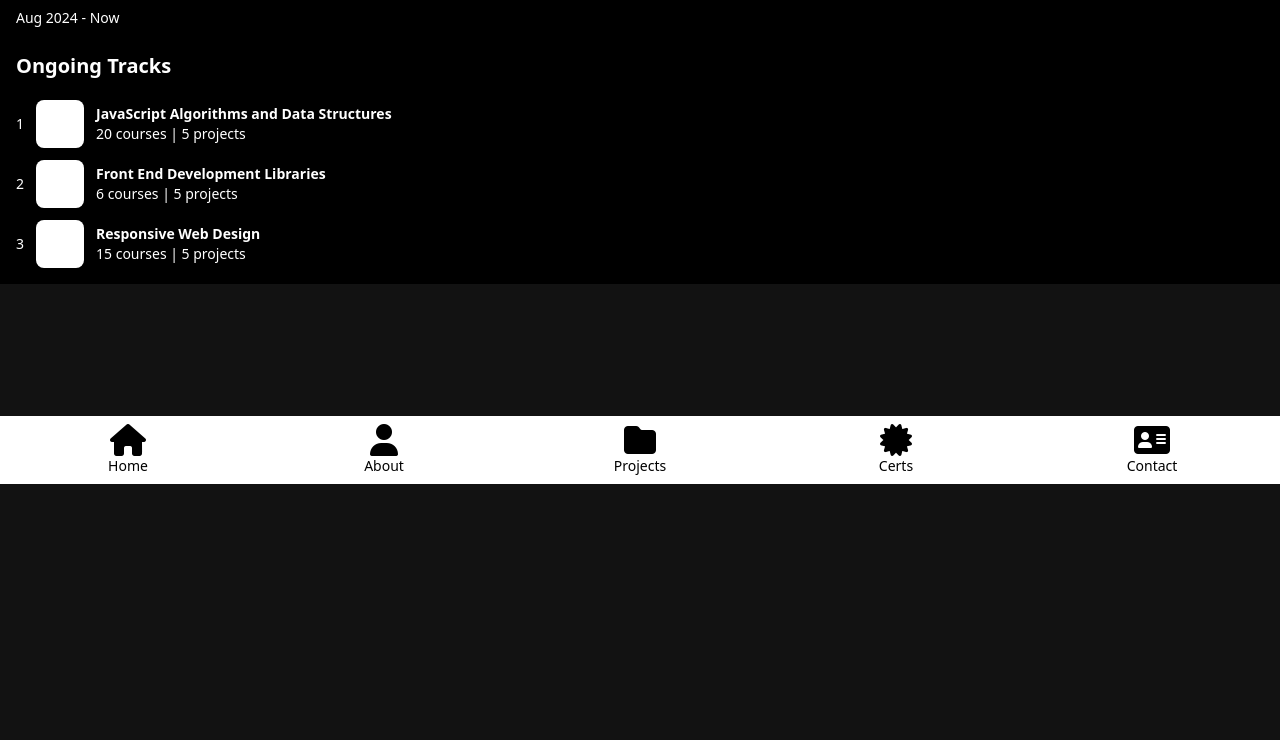
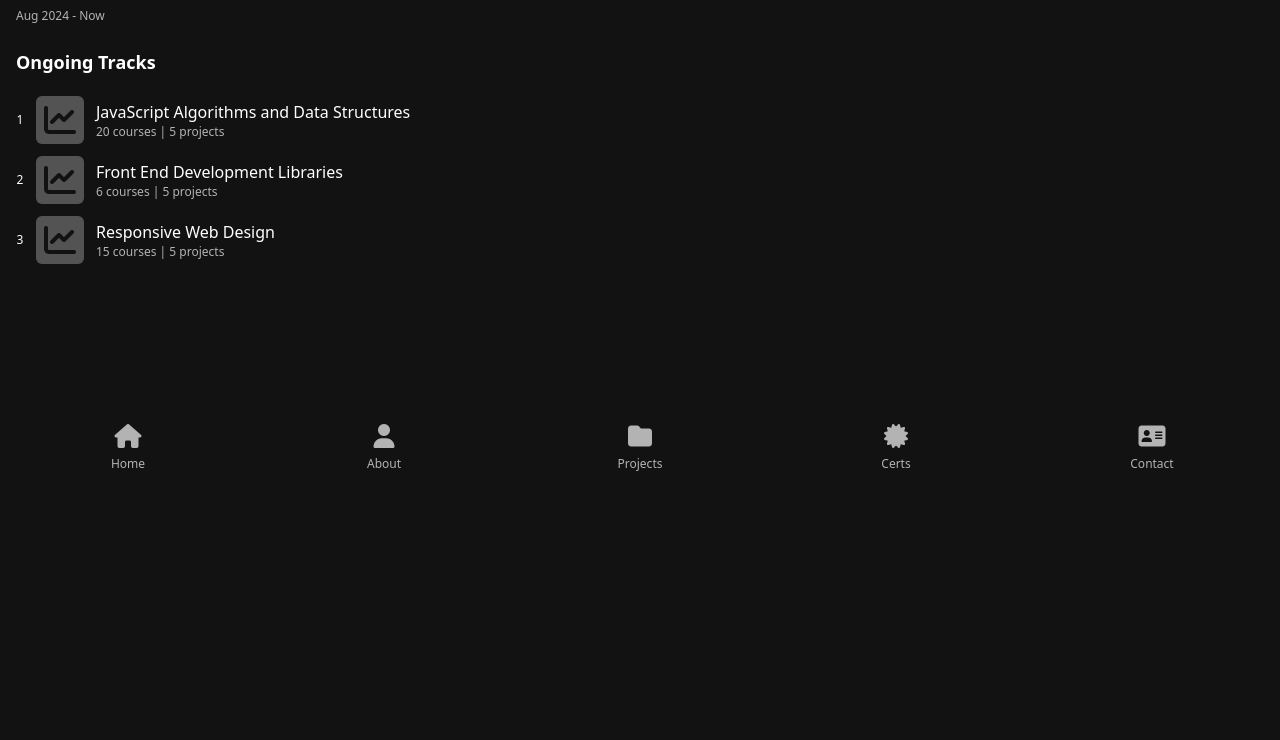
Before and after one commit to mars-rei/spotifyThemedPortfolio, a website: page src/education-5-freecodecamp.html in a window 1280 px wide. Shown: the part 316-1056 px from the top of the page. Drawn offline with nearby package versions, Linux system fonts and the light colour scheme.

Commit message:
finished styling fcc

```diff
--- a/src/education-5-freecodecamp.html
+++ b/src/education-5-freecodecamp.html
@@ -5,17 +5,18 @@
   <meta charset="UTF-8">
   <meta name="viewport" content="width=device-width, initial-scale=1.0">
   <link href="./output.css" rel="stylesheet">
+  <script src="https://code.jquery.com/jquery-3.6.0.min.js"></script>
   <link rel="stylesheet" href="https://cdnjs.cloudflare.com/ajax/libs/font-awesome/6.4.0/css/all.min.css">
 </head>
 
-<body class="bg-black scrollbar-hide">
+<body class="scrollbar-hide">
 
-    <div class="relative">
+    <div class="relative text-white">
         <div class="fixed top-0 left-0 right-0 z-0">
             <!-- <img src="" class="w-full aspect-square object-cover"> -->
             <div class="absolute bottom-0 left-0 right-0 h-1/3 bg-gradient-to-t from-black/70 to-transparent"></div>
 
-            <div class="absolute inset-0 bg-black opacity-0" id="image-overlay"></div>
+            <div class="absolute inset-0 bg-[#121212] opacity-0" id="image-overlay"></div>
             <script>
                 window.addEventListener('scroll', () => {
                 const scrollY = window.scrollY;
@@ -29,57 +30,57 @@
 
         <div class="relative z-10 min-h-screen mt-64 pb-16">
             <div class="px-4">
-                <h1 class="text-4xl font-bold text-white">freeCodeCamp</h1>
+                <h1 class="text-4xl font-bold">freeCodeCamp</h1>
             </div>
 
-            <div class="mt-3 p-4 text-white bg-black">
-                <p class="text-sm">Aug 2024 - Now</p>
+            <div class="mt-3 p-4 bg-[#121212]">
+                <p class="text-xs text-faded">Aug 2024 - Now</p>
 
                 <div>
-                    <div class="mt-4 py-2 font-bold text-xl">Ongoing Tracks</div>
+                    <div class="mt-4 py-2 text-lg font-bold">Ongoing Tracks</div>
 
-                    <div class="flex flex-row gap-3 mt-3 text-sm items-center">
-                        <div class="flex items-center justify-center w-2">
+                    <div class="flex flex-row gap-3 mt-3 items-center">
+                        <div class="flex items-center justify-center w-2 font-normal text-xs">
                             1
                         </div>
 
-                        <div class="bg-white aspect-square rounded-lg w-12 h-12 flex justify-center items-center">
-
+                        <div class="bg-[#535353] aspect-square rounded-md w-12 h-12 flex justify-center items-center">
+                            <span class="fa fa-chart-line fa-2x text-[#121212]"></span>
                         </div>
 
                         <div>
-                            <p class="font-semibold">JavaScript Algorithms and Data Structures</p>
-                            <p>20 courses | 5 projects</p>
+                            <p class="font-normal text-md">JavaScript Algorithms and Data Structures</p>
+                            <p class="text-xs text-faded">20 courses | 5 projects</p>
                         </div>
                     </div>
 
-                    <div class="flex flex-row gap-3 mt-3 text-sm items-center">
-                        <div class="flex items-center justify-center w-2">
+                    <div class="flex flex-row gap-3 mt-3 items-center">
+                        <div class="flex items-center justify-center w-2 font-normal text-xs">
                             2
                         </div>
 
-                        <div class="bg-white aspect-square rounded-lg w-12 h-12 flex justify-center items-center">
-
+                        <div class="bg-[#535353] aspect-square rounded-md w-12 h-12 flex justify-center items-center">
+                            <span class="fa fa-chart-line fa-2x text-[#121212]"></span>
                         </div>
 
                         <div>
-                            <p class="font-semibold">Front End Development Libraries</p>
-                            <p>6 courses | 5 projects</p>
+                            <p class="font-normal text-md">Front End Development Libraries</p>
+                            <p class="text-xs text-faded">6 courses | 5 projects</p>
                         </div>
                     </div>
 
-                    <div class="flex flex-row gap-3 mt-3 text-sm items-center">
-                        <div class="flex items-center justify-center w-2">
+                    <div class="flex flex-row gap-3 mt-3 items-center">
+                        <div class="flex items-center justify-center w-2 font-normal text-xs">
                             3
                         </div>
 
-                        <div class="bg-white aspect-square rounded-lg w-12 h-12 flex justify-center items-center">
-
+                        <div class="bg-[#535353] aspect-square rounded-md w-12 h-12 flex justify-center items-center">
+                            <span class="fa fa-chart-line fa-2x text-[#121212]"></span>
                         </div>
 
                         <div>
-                            <p class="font-semibold">Responsive Web Design</p>
-                            <p>15 courses | 5 projects</p>
+                            <p class="font-normal text-md">Responsive Web Design</p>
+                            <p class="text-xs text-faded">15 courses | 5 projects</p>
                         </div>
                     </div>
 
@@ -88,40 +89,13 @@
         </div>
     </div>
 
-  <!-- footer -->
-  <footer id="mobileNavbar">
-    <div class="grid grid-cols-5 w-full bg-white fixed bottom-0 py-2 z-20">
-      <a href="index.html">
-        <div class="col-span-1 flex flex-col justify-center items-center">
-          <span class="fa fa-home fa-2x" aria-hidden="true"></span>
-          <span class="text-sm text-black">Home</span>
-        </div>
-      </a>
-      <a href="about.html">
-        <div class="col-span-1 flex flex-col justify-center items-center">
-          <span class="fa fa-user fa-2x" aria-hidden="true"></span>
-          <span class="text-sm text-black">About</span>
-        </div>
-      </a>
-      <a href="projects.html">
-        <div class="col-span-1 flex flex-col justify-center items-center">
-          <span class="fa fa-folder fa-2x" aria-hidden="true"></span>
-          <span class="text-sm text-black">Projects</span>
-        </div>
-      </a>
-      <a href="certifications.html">
-        <div class="col-span-1 flex flex-col justify-center items-center">
-          <span class="fa fa-certificate fa-2x" aria-hidden="true"></span>
-          <span class="text-sm text-black">Certs</span>
-        </div>
-      </a>
-      <a href="contact.html">
-        <div class="col-span-1 flex flex-col justify-center items-center">
-          <span class="fa fa-address-card fa-2x" aria-hidden="true"></span>
-          <span class="text-sm text-black">Contact</span>
-        </div>
-      </a>
-    </div>
+  <!-- mobile nav -->
+  <div id="mobileNavContainer"></div>
+  <script>
+  $(function(){
+      $("#mobileNavContainer").load("mobileNav.html");
+  });
+  </script>
 
 </body>
 </html>
```
Also changed, not shown: src/education-4-datacamp.html (+8 -34 lines).
